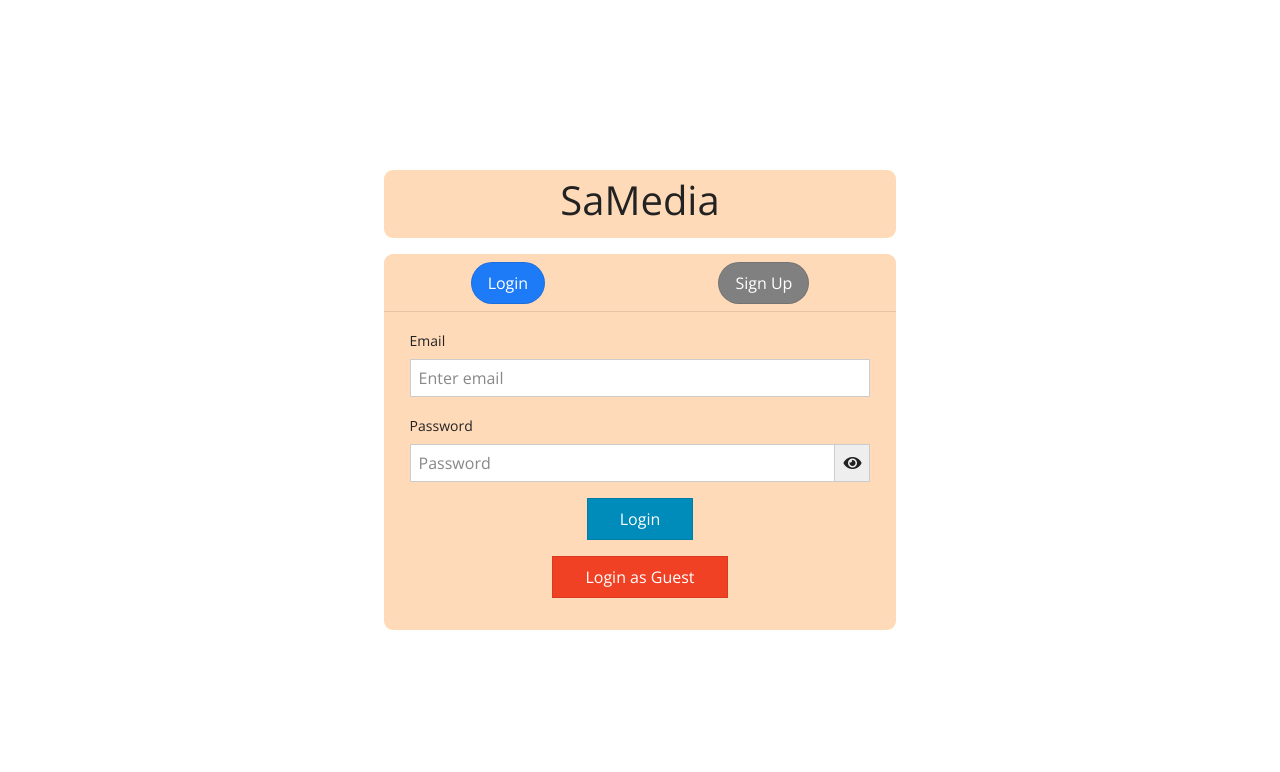
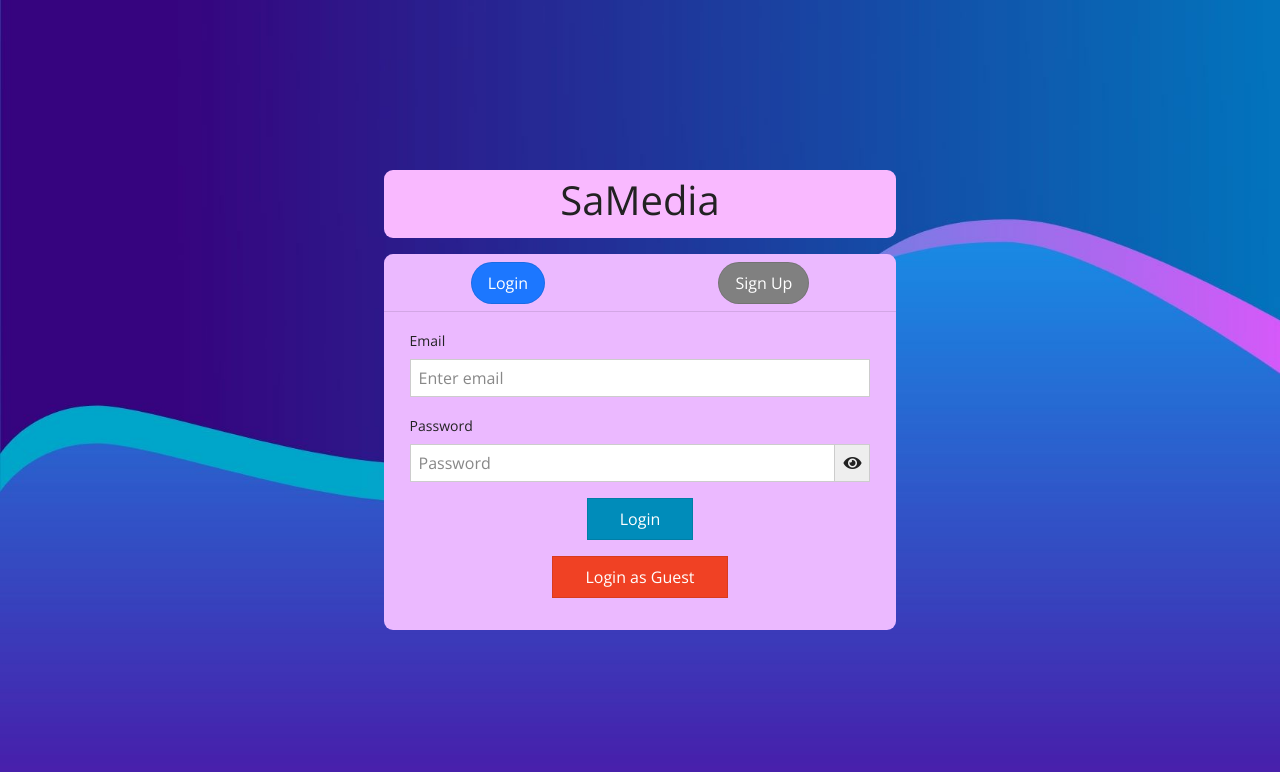
Before and after one commit to celebsam/MERN-chat-app, a React (Create React App) app in the folder frontend/: page / in a window 1280 px wide. Shown: the top 772 px of the page. Built offline with nearby package versions, Linux system fonts and the light colour scheme.

Commit message:
Added some more validation to the register user page

```diff
--- a/frontend/src/components/Authentication/Signup.js
+++ b/frontend/src/components/Authentication/Signup.js
@@ -29,7 +29,7 @@ const Signup = () => {
     setLoading(true);
     e.preventDefault();
     // if empty
-    if (!name || !email || !password || !confirmPassword) {
+    if (!name || !email || !password || !confirmPassword || !pic) {
       console.log("nothing");
       toast.error("All fields are required.", {
         position: "top-center",
@@ -38,6 +38,14 @@ const Signup = () => {
       return;
     }
     // if passwords do not matchPassword
+
+    if (password.length < 6) {
+      toast.error("Min of 6 charaters for password field.", {
+        position: "top-center",
+      });
+      setLoading(false);
+      return;
+    }
     if (password !== confirmPassword) {
       toast.error("Passwords do not match.", {
         position: "top-center",
@@ -88,6 +96,7 @@ const Signup = () => {
         position: "top-center",
       });
       console.log("No picture was chosen");
+      setCloudLoading(false);
       return;
     }
     if (chosenPic.type === "image/jpeg" || chosenPic.type === "image/png") {
--- a/frontend/src/screens/Home.scss
+++ b/frontend/src/screens/Home.scss
@@ -1,11 +1,14 @@
 .home-container {
+  background-image: url("../images/Background\ 1920px.jfif");
+  background-repeat: no-repeat;
+  background-size: cover;
   min-height: 100vh;
   display: grid;
   place-items: center;
   .box-container {
     width: 40%;
     .heading-container {
-      background: peachpuff;
+      background: rgb(249, 185, 255);
       padding: 0.4rem 1rem;
       text-align: center;
       border-radius: 9px;
@@ -14,7 +17,7 @@
       }
     }
     .main-content-container {
-      background: peachpuff;
+      background: rgb(235, 185, 255);
       margin-top: 1rem;
       border-radius: 9px;
       .nav-tabs {
```
Also changed, not shown: frontend/src/images/Background 1920px.jfif (added).
